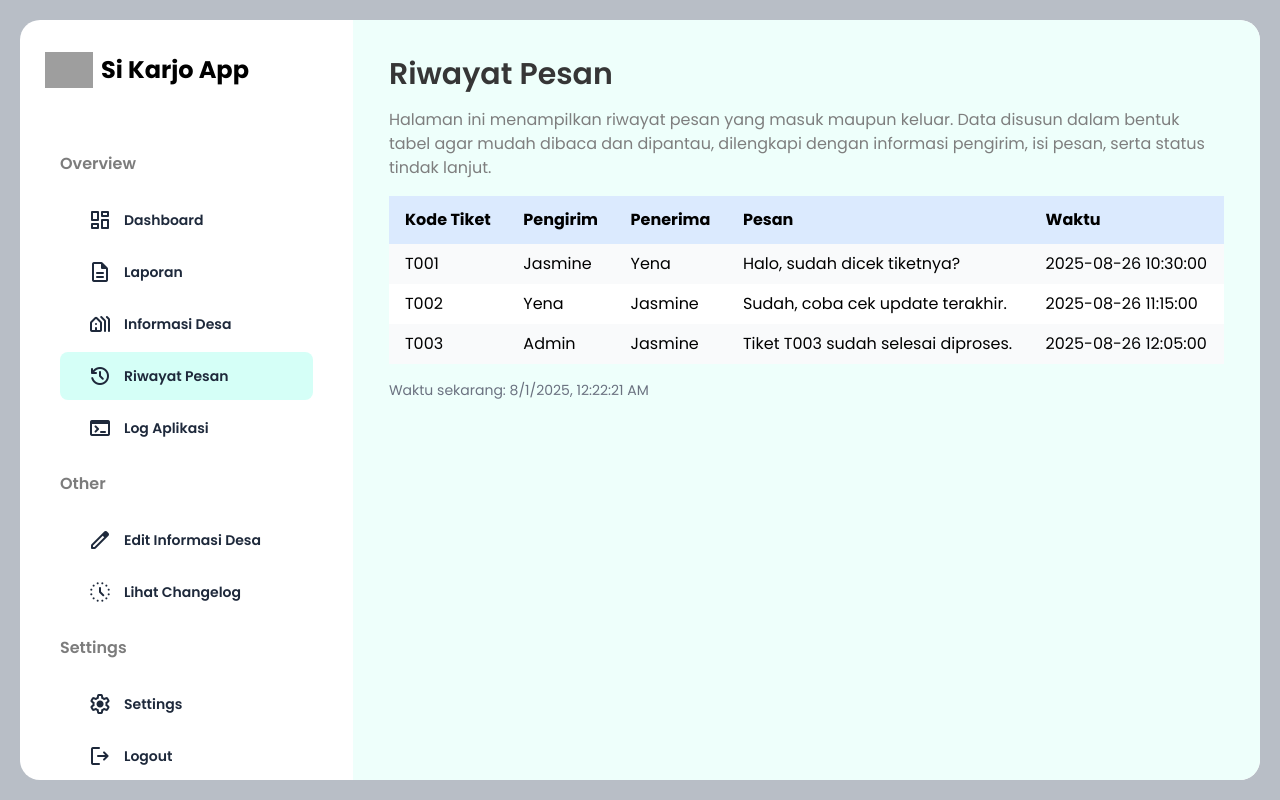
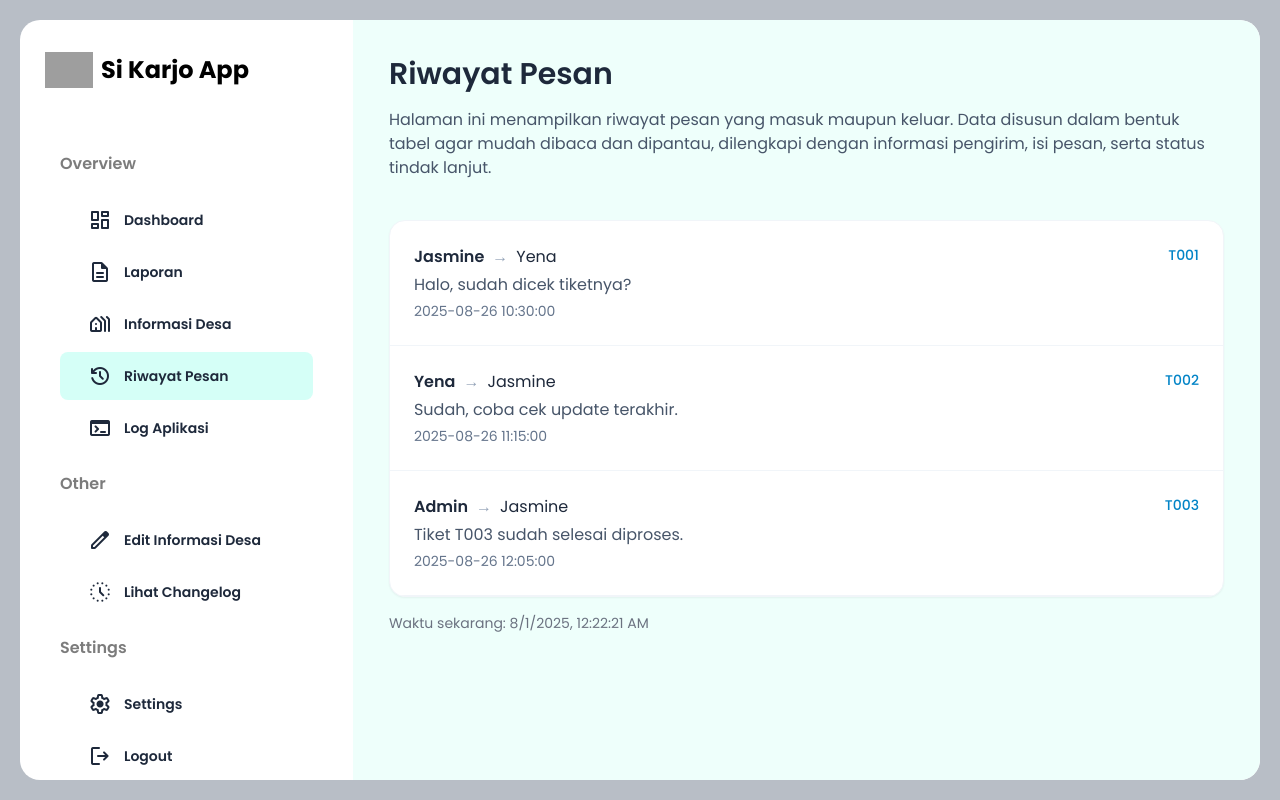
Before and after one commit to Proyek-PKM/fe-website-kalirejo, a React (Vite) app: page /riwayat-pesan in a window 1280 px wide. Built offline with nearby package versions, Linux system fonts and the light colour scheme; grey boxes are pictures that could not be loaded; a web font is replaced by a local one.

Commit message:
ubah warna

```diff
--- a/src/pages/InformasiDesa/InformasiDesa.tsx
+++ b/src/pages/InformasiDesa/InformasiDesa.tsx
@@ -9,10 +9,10 @@ import BantuanDesaIcon from '../../assets/bantuandesa.png';
 const InformasiDesa = () => {
   return (
     <div className="flex flex-col p-9">
-      <h1 className="text-3xl text-[#363636] font-semibold mb-4">
+      <h1 className="text-3xl text-neutral-800 font-semibold mb-4">
         Informasi Desa Kalirejo
       </h1>
-      <p className="text-[#7E7E7E] mb-4">
+      <p className="text-neutral-600 mb-4">
         Halaman ini digunakan untuk menyajikan berbagai panduan, tata cara, serta
         informasi penting terkait desa. Informasi disusun secara terstruktur agar
         mudah dipahami oleh masyarakat, dilengkapi dengan petunjuk praktis, aturan
@@ -22,7 +22,7 @@ const InformasiDesa = () => {
         dan pelayanan publik yang lebih baik.
       </p>
 
-      <div className="grid grid-cols-1 md:grid-cols-2 gap-8 mt-8 container mx-auto px-4 max-w-7xl">
+      <div className="grid grid-cols-1 md:grid-cols-2 gap-8 mt-8 container mx-auto px-4 max-w-7xl bg-neutral-50">
         <FeatureCard
           to="/pengurusan-kk"
           icon={KKIcon}
--- a/src/pages/LogRealTime/LogRealTime.tsx
+++ b/src/pages/LogRealTime/LogRealTime.tsx
@@ -12,11 +12,11 @@ const LogRealtime: React.FC = () => {
   ]);
 
   const getLogColor = (log: string): string => {
-    if (log.includes("✅")) return "text-green-600";
-    if (log.includes("💬 User")) return "text-blue-600";
-    if (log.includes("💬 Advokat")) return "text-purple-600";
-    if (log.includes("⏸️")) return "text-yellow-600";
-    return "text-gray-700";
+    if (log.includes("✅")) return "text-secondary-600";
+    if (log.includes("💬 User")) return "text-primary-600";
+    if (log.includes("💬 Advokat")) return "text-primary-500";
+    if (log.includes("⏸️")) return "text-neutral-600";
+    return "text-neutral-700";
   };
 
   const addLog = () => {
@@ -26,14 +26,14 @@ const LogRealtime: React.FC = () => {
 
   return (
     <div className="flex flex-col p-9">
-      <h1 className="text-3xl text-[#363636] font-semibold mb-4">Log Realtime</h1>
-      <p className="text-[#7E7E7E] mb-4">
+      <h1 className="text-3xl text-neutral-800 font-semibold mb-4">Log Realtime</h1>
+      <p className="text-neutral-600 mb-4">
         Halaman ini digunakan untuk memantau aktivitas sistem secara langsung.
         Data log ditampilkan secara realtime sehingga memudahkan dalam melakukan
         monitoring, debugging, maupun analisis kejadian yang sedang berlangsung.
       </p>
 
-      <div className="h-96 overflow-y-auto bg-white border rounded-md p-4 space-y-3 text-sm font-mono">
+      <div className="h-96 overflow-y-auto bg-white border border-neutral-100 rounded-2xl shadow-sm p-6 space-y-3 text-sm font-mono">
         {logs.map((log, index) => (
           <div key={index} className={getLogColor(log)}>
             {log}
--- a/src/pages/RiwayatPesan/RiwayatPesan.tsx
+++ b/src/pages/RiwayatPesan/RiwayatPesan.tsx
@@ -39,41 +39,36 @@ const RiwayatPesan = () => {
 
   return (
     <div className="flex flex-col p-9">
-      <h1 className="text-3xl text-[#363636] font-semibold mb-4">
+      <h1 className="text-3xl text-neutral-800 font-semibold mb-4">
         Riwayat Pesan
       </h1>
-      <p className="text-[#7E7E7E] mb-4">
+      <p className="text-neutral-600 mb-4">
         Halaman ini menampilkan riwayat pesan yang masuk maupun keluar. Data
         disusun dalam bentuk tabel agar mudah dibaca dan dipantau, dilengkapi
         dengan informasi pengirim, isi pesan, serta status tindak lanjut.
       </p>
 
-      <div className="overflow-x-auto">
-        <table className="min-w-full bg-white shadow-md rounded-lg">
-          <thead>
-            <tr className="bg-blue-100 text-left">
-              <th className="py-3 px-4">Kode Tiket</th>
-              <th className="py-3 px-4">Pengirim</th>
-              <th className="py-3 px-4">Penerima</th>
-              <th className="py-3 px-4">Pesan</th>
-              <th className="py-3 px-4">Waktu</th>
-            </tr>
-          </thead>
-          <tbody>
-            {messages.map((msg, index) => (
-              <tr
-                key={index}
-                className={index % 2 === 0 ? "bg-gray-50" : "bg-white"}
-              >
-                <td className="py-2 px-4">{msg.kodeTiket}</td>
-                <td className="py-2 px-4">{msg.pengirim}</td>
-                <td className="py-2 px-4">{msg.penerima}</td>
-                <td className="py-2 px-4">{msg.pesan}</td>
-                <td className="py-2 px-4">{msg.waktu}</td>
-              </tr>
-            ))}
-          </tbody>
-        </table>
+      {/* Message List */}
+      <div className="mt-6 bg-white rounded-2xl shadow-sm border border-neutral-100 overflow-hidden">
+        {messages.map((message, index) => (
+          <div
+            key={index}
+            className={`p-6 flex justify-between items-start border-b border-neutral-100 hover:bg-neutral-50 transition-colors`}
+          >
+            <div className="space-y-1">
+              <div className="flex items-center space-x-2">
+                <h3 className="text-neutral-800 font-semibold">{message.pengirim}</h3>
+                <span className="text-neutral-400">→</span>
+                <h3 className="text-neutral-800">{message.penerima}</h3>
+              </div>
+              <p className="text-neutral-600">{message.pesan}</p>
+              <p className="text-neutral-500 text-sm">{message.waktu}</p>
+            </div>
+            <span className="text-primary-600 text-sm font-medium">
+              {message.kodeTiket}
+            </span>
+          </div>
+        ))}
       </div>
 
       <p className="text-gray-500 mt-4 text-sm">
--- a/tailwind.config.js
+++ b/tailwind.config.js
@@ -6,6 +6,39 @@ module.exports = {
       fontFamily: {
         sans: ['Poppins', 'sans-serif'],
       },
+      colors: {
+        primary: {
+          50: '#f0f9ff',
+          100: '#e0f2fe',
+          200: '#bae6fd',
+          300: '#7dd3fc',
+          400: '#38bdf8',
+          500: '#0ea5e9',
+          600: '#0284c7',
+          700: '#0369a1',
+        },
+        secondary: {
+          50: '#f0fdfa',
+          100: '#ccfbf1',
+          200: '#99f6e4',
+          300: '#5eead4',
+          400: '#2dd4bf',
+          500: '#14b8a6',
+          600: '#0d9488',
+        },
+        neutral: {
+          50: '#f8fafc',
+          100: '#f1f5f9',
+          200: '#e2e8f0',
+          300: '#cbd5e1',
+          400: '#94a3b8',
+          500: '#64748b',
+          600: '#475569',
+          700: '#334155',
+          800: '#1e293b',
+          900: '#0f172a',
+        },
+      },
     },
   },
   plugins: [],
```
Also changed, not shown: src/pages/Dashboard/Dashboard.tsx (+24 -24 lines).
